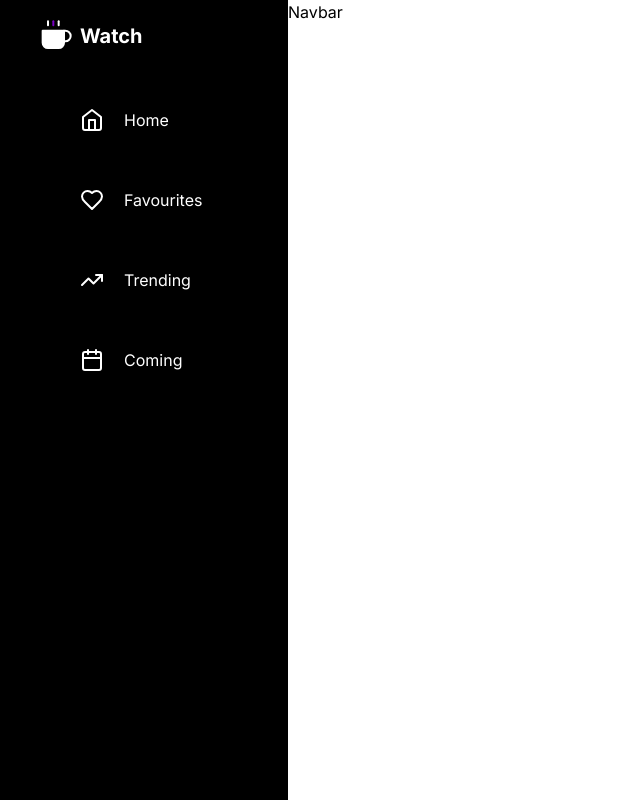
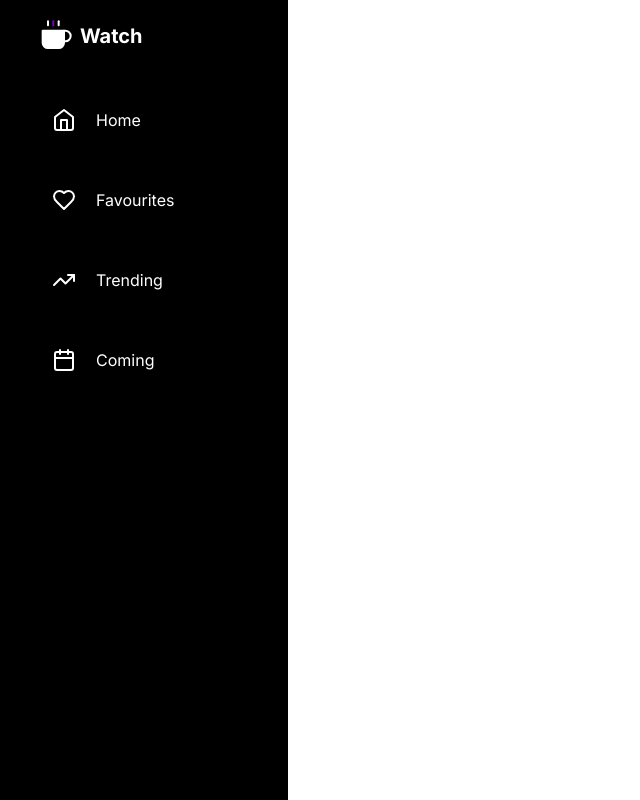
Before and after one commit to 0mkarBhosale07/watch-app, a Next.js app: page /home in a window 1280 px wide. Shown: the whole page, without its empty margins (0-640 px from the left). Built offline with nearby package versions, Linux system fonts and the light colour scheme.

Commit message:
Update Sidebar

```diff
--- a/app/components/Navbar.jsx
+++ /dev/null
@@ -1,7 +0,0 @@
-import React from "react";
-
-const Navbar = () => {
-  return <div>Navbar</div>;
-};
-
-export default Navbar;
--- a/app/components/Sidebar.jsx
+++ b/app/components/Sidebar.jsx
@@ -55,19 +55,19 @@ const Sidebar = () => {
           </h1>
         </div>
         <div className="navigation mt-10 grid gap-6">
-          <h1 className="flex gap-5 hover:bg-[#6100C2] rounded-md py-4 px-10 transition-all duration-200 hover:cursor-pointer">
+          <h1 className="flex gap-5 hover:bg-[#6100C2] rounded-md  py-4 px-3 text-center transition-all duration-200 hover:cursor-pointer">
             <Home />
             <span>Home</span>
           </h1>
-          <h1 className="flex gap-5 hover:bg-[#6100C2] rounded-md py-4 px-10 transition-all duration-200 hover:cursor-pointer">
+          <h1 className="flex gap-5 hover:bg-[#6100C2] rounded-md py-4  px-3 transition-all duration-200 hover:cursor-pointer">
             <Heart />
             <span>Favourites</span>
           </h1>
-          <h1 className="flex gap-5 hover:bg-[#6100C2] rounded-md py-4 px-10 transition-all duration-200 hover:cursor-pointer">
+          <h1 className="flex gap-5 hover:bg-[#6100C2] rounded-md py-4  px-3 transition-all duration-200 hover:cursor-pointer">
             <TrendingUp />
             <span>Trending</span>
           </h1>
-          <h1 className="flex gap-5 hover:bg-[#6100C2] rounded-md py-4 px-10 transition-all duration-200 hover:cursor-pointer">
+          <h1 className="flex gap-5 hover:bg-[#6100C2] rounded-md py-4  px-3 transition-all duration-200 hover:cursor-pointer">
             <Calendar />
             <span>Coming</span>
           </h1>
--- a/app/home/page.jsx
+++ b/app/home/page.jsx
@@ -1,17 +1,13 @@
 import Sidebar from "@/app/components/Sidebar";
-import Navbar from "@/app/components/Navbar";
 
 export default function Home() {
   return (
     <>
-      <div className="main flex">
+      <div className="main flex justify-stretch">
         <div className="sidebar">
           <Sidebar />
         </div>
         <div className="main">
-          <div className="navbar">
-            <Navbar />
-          </div>
           <div className="main-screen"></div>
         </div>
       </div>
```
